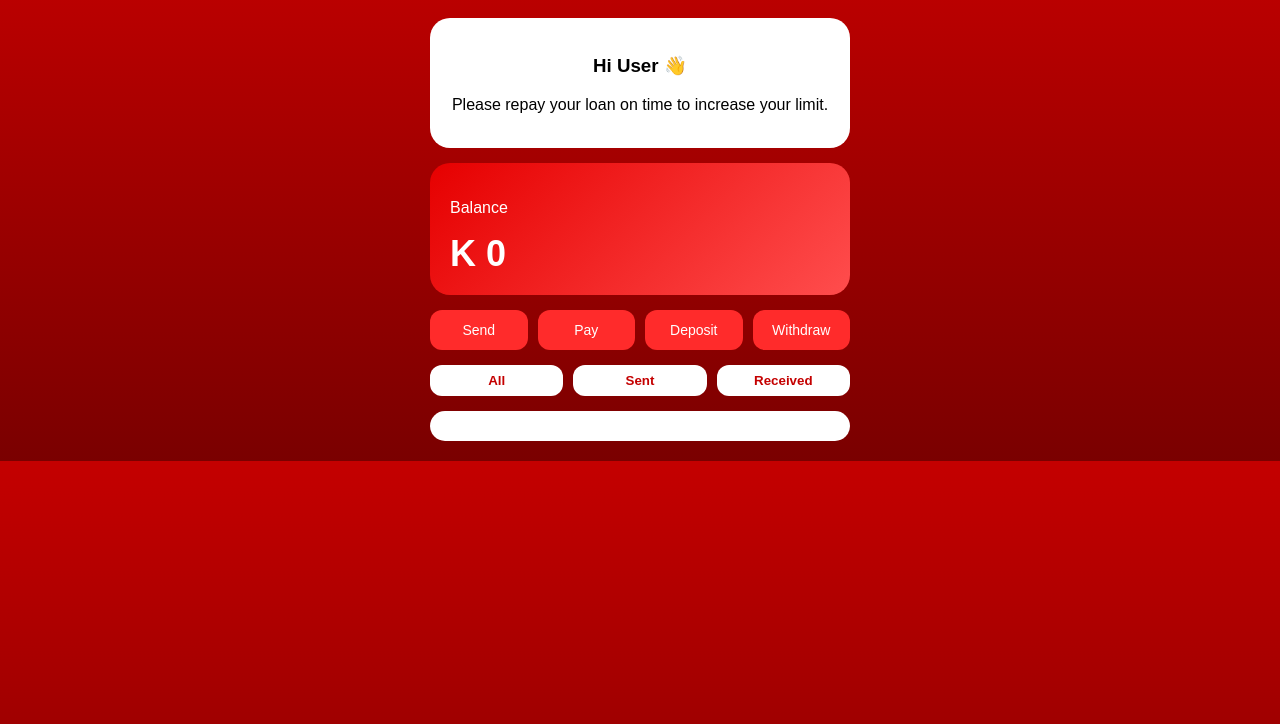
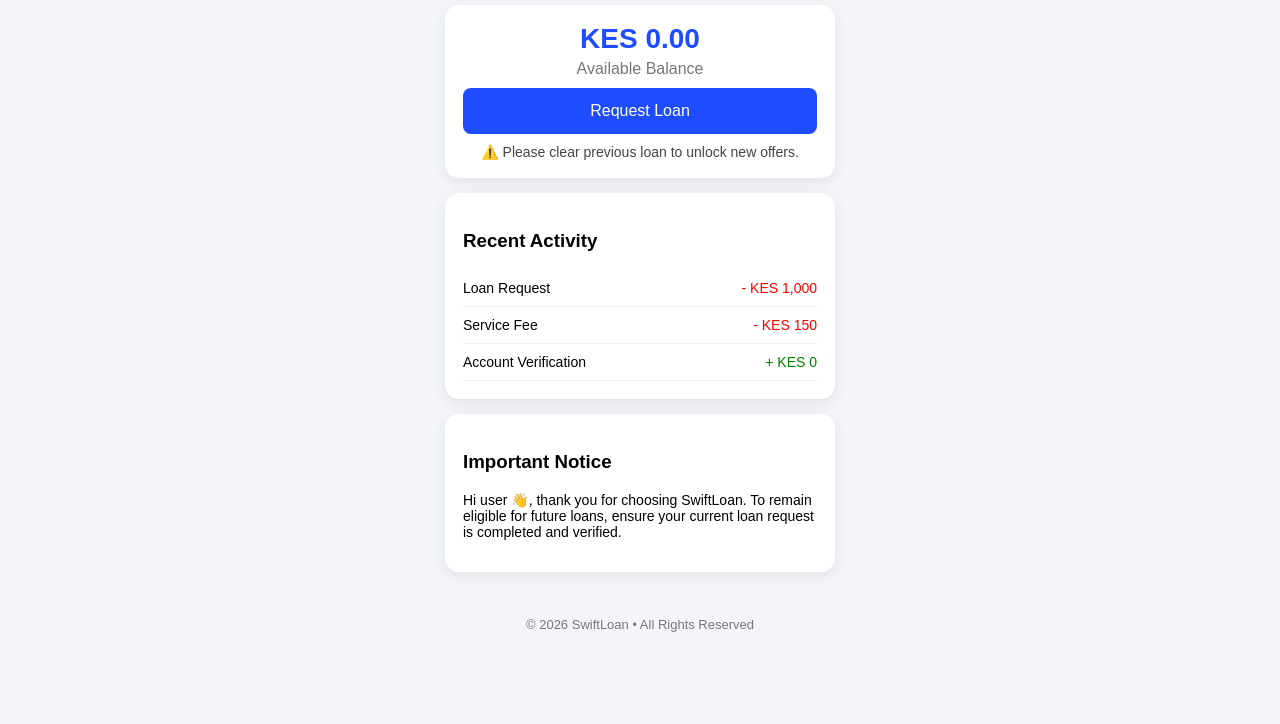
Before and after one commit to fcheruiyot876-max/loan-app8, a plain HTML site: page final.html in a window 1280 px wide. Shown: the part 76-800 px from the top of the page. Drawn offline with Linux system fonts and the light colour scheme.

Commit message:
Update final.html

```diff
--- a/final.html
+++ b/final.html
@@ -3,240 +3,157 @@
 <head>
 <meta charset="UTF-8">
 <meta name="viewport" content="width=device-width, initial-scale=1.0">
-<title>Airtel Wallet</title>
+<title>SwiftLoan | User Dashboard</title>
 
 <style>
+    * {
+        box-sizing: border-box;
+        font-family: Arial, sans-serif;
+    }
+
     body {
         margin: 0;
-    font-family: Arial, sans-serif;
-    background: linear-gradient(180deg, #c40000, #7a0000);
+        background: #f3f5f9;
+    }
+
+    header {
+        background: #1f4cff;
         color: white;
+        padding: 20px;
+        text-align: center;
+        font-size: 22px;
+        font-weight: bold;
     }
 
     .container {
         max-width: 420px;
         margin: auto;
-    padding: 20px;
+        padding: 15px;
     }
 
-/* Header */
-.header {
-    display: flex;
-    justify-content: space-between;
-    align-items: center;
+    .card {
+        background: white;
+        border-radius: 14px;
+        padding: 18px;
+        margin-bottom: 15px;
+        box-shadow: 0 4px 15px rgba(0,0,0,0.08);
     }
 
-.logout {
-    background: white;
-    color: #c40000;
-    border: none;
-    padding: 6px 12px;
-    border-radius: 10px;
-    cursor: pointer;
+    .balance {
+        text-align: center;
+        font-size: 28px;
+        font-weight: bold;
+        color: #1f4cff;
     }
 
-/* Message */
-.message-box {
-    background: white;
-    color: black;
-    border-radius: 20px;
-    padding: 18px;
-    margin: 15px 0;
+    .sub {
+        text-align: center;
+        color: #777;
+        margin-top: 5px;
+    }
+
+    .btn {
+        width: 100%;
+        padding: 14px;
+        background: #1f4cff;
+        color: white;
+        border: none;
+        border-radius: 8px;
+        font-size: 16px;
+        cursor: pointer;
+        margin-top: 10px;
+    }
+
+    .btn:disabled {
+        background: #ccc;
+    }
+
+    .info {
+        font-size: 14px;
+        color: #444;
+        margin-top: 10px;
         text-align: center;
     }
 
-/* Balance */
-.balance-card {
-    background: linear-gradient(135deg, #e60000, #ff4d4d);
-    padding: 20px;
-    border-radius: 20px;
-}
-
-.balance {
-    font-size: 36px;
-    font-weight: bold;
-}
-
-/* Actions */
-.actions {
-    display: grid;
-    grid-template-columns: repeat(4,1fr);
-    gap: 10px;
-    margin: 15px 0;
-}
-
-.action {
-    background: #ff2b2b;
-    padding: 12px;
-    border-radius: 12px;
-    text-align: center;
-    font-size: 14px;
-}
-
-/* Filters */
-.filters {
-    display: flex;
-    gap: 10px;
-    margin: 15px 0;
-}
-
-.filter-btn {
-    flex: 1;
-    padding: 8px;
-    border-radius: 12px;
-    border: none;
-    background: #fff;
-    color: #c40000;
-    font-weight: bold;
-    cursor: pointer;
-}
-
-/* History */
-.history {
-    background: white;
-    color: black;
-    border-radius: 20px;
-    padding: 15px;
+    .transactions {
+        margin-top: 10px;
     }
 
     .tx {
         display: flex;
         justify-content: space-between;
-    margin-bottom: 10px;
+        padding: 10px 0;
+        border-bottom: 1px solid #eee;
         font-size: 14px;
-    animation: fadeIn 0.4s ease;
     }
 
-.amount {
-    font-weight: bold;
-}
+    .credit { color: green; }
+    .debit { color: red; }
 
-@keyframes fadeIn {
-    from {opacity: 0; transform: translateY(5px);}
-    to {opacity: 1; transform: translateY(0);}
-}
-
-/* Toast */
-.toast {
-    position: fixed;
-    bottom: 25px;
-    left: 50%;
-    transform: translateX(-50%);
-    background: black;
-    color: white;
-    padding: 12px 20px;
-    border-radius: 20px;
-    opacity: 0;
-    transition: 0.3s;
-}
-
-.toast.show {
-    opacity: 1;
+    footer {
+        text-align: center;
+        padding: 15px;
+        font-size: 13px;
+        color: #777;
     }
 </style>
 </head>
+<body>
 
-<body>
+<header>
+    SwiftLoan Dashboard
+</header>
 
 <div class="container">
 
-    <div class="header">
-        <h3>Airtel Wallet</h3>
-        <button class="logout" onclick="logout()">Logout</button>
+    <div class="card">
+        <div class="balance">KES 0.00</div>
+        <div class="sub">Available Balance</div>
+
+        <button class="btn" onclick="requestLoan()">Request Loan</button>
+
+        <div class="info">
+            ⚠️ Please clear previous loan to unlock new offers.
+        </div>
     </div>
 
-    <div class="message-box">
-        <h3>Hi User 👋</h3>
-        <p>Please repay your loan on time to increase your limit.</p>
+    <div class="card">
+        <h3>Recent Activity</h3>
+        <div class="transactions" id="transactions">
+            <div class="tx">
+                <span>Loan Request</span>
+                <span class="debit">- KES 1,000</span>
+            </div>
+            <div class="tx">
+                <span>Service Fee</span>
+                <span class="debit">- KES 150</span>
+            </div>
+            <div class="tx">
+                <span>Account Verification</span>
+                <span class="credit">+ KES 0</span>
+            </div>
+        </div>
     </div>
 
-    <div class="balance-card">
-        <p>Balance</p>
-        <div class="balance">K <span id="balance">0</span></div>
+    <div class="card">
+        <h3>Important Notice</h3>
+        <p style="font-size:14px;">
+            Hi user 👋, thank you for choosing SwiftLoan.
+            To remain eligible for future loans, ensure your current
+            loan request is completed and verified.
+        </p>
     </div>
-
-    <div class="actions">
-        <div class="action">Send</div>
-        <div class="action">Pay</div>
-        <div class="action">Deposit</div>
-        <div class="action">Withdraw</div>
-    </div>
-
-    <div class="filters">
-        <button class="filter-btn" onclick="filterTx('all')">All</button>
-        <button class="filter-btn" onclick="filterTx('sent')">Sent</button>
-        <button class="filter-btn" onclick="filterTx('received')">Received</button>
-    </div>
-
-    <div class="history" id="history"></div>
 
 </div>
 
-<div class="toast" id="toast"></div>
+<footer>
+    © 2026 SwiftLoan • All Rights Reserved
+</footer>
 
 <script>
-let balance = Number(localStorage.getItem("loanAmount")) || 1200;
-let transactions = [];
-
-const balanceEl = document.getElementById("balance");
-const historyBox = document.getElementById("history");
-const toast = document.getElementById("toast");
-
-balanceEl.textContent = balance;
-
-// Generate fake transactions
-function addTransaction() {
-    const sent = Math.random() > 0.5;
-    const amount = Math.floor(Math.random() * 300) + 50;
-
-    transactions.unshift({
-        type: sent ? "sent" : "received",
-        amount,
-        time: new Date().toLocaleTimeString()
-    });
-
-    balance += sent ? -amount : amount;
-    balanceEl.textContent = balance;
-
-    showToast(sent, amount);
-    renderTransactions("all");
+function requestLoan() {
+    alert("Your loan request has been received.\nPlease complete verification to proceed.");
 }
-
-function renderTransactions(filter) {
-    historyBox.innerHTML = "";
-  transactions
-        .filter(tx => filter === "all" || tx.type === filter)
-        .forEach(tx => {
-            const div = document.createElement("div");
-            div.className = "tx";
-            div.innerHTML =
-                <span>${tx.type === "sent" ? "Sent" : "Received"}<br>
-                <small>${tx.time}</small></span>
-                <span class="amount" style="color:${tx.type === "sent" ? "red" : "green"}">
-                    ${tx.type === "sent" ? "-" : "+"}K${tx.amount}
-                </span>
-            ;
-            historyBox.appendChild(div);
-        });
-}
-
-function showToast(sent, amount) {
-    toast.textContent = ${sent ? "Sent" : "Received"} K${amount};
-    toast.classList.add("show");
-    setTimeout(() => toast.classList.remove("show"), 2500);
-}
-
-function filterTx(type) {
-    renderTransactions(type);
-}
-
-function logout() {
-    localStorage.clear();
-    window.location.href = "/index.html";
-}
-
-// Auto generate activity
-setInterval(addTransaction, 6000);
 </script>
 
 </body>
```
Lines whose indentation alone changed are shown as unchanged.
